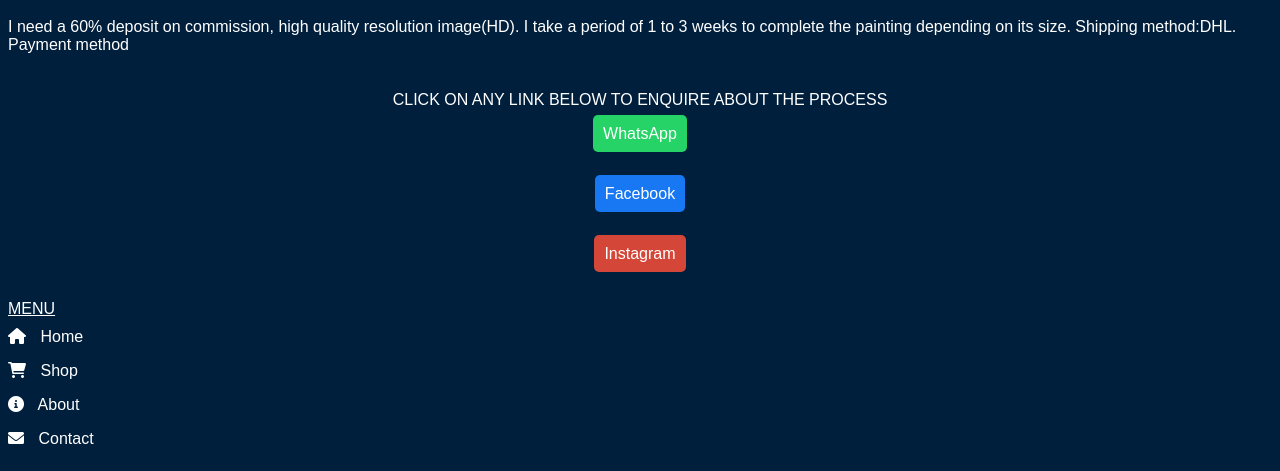
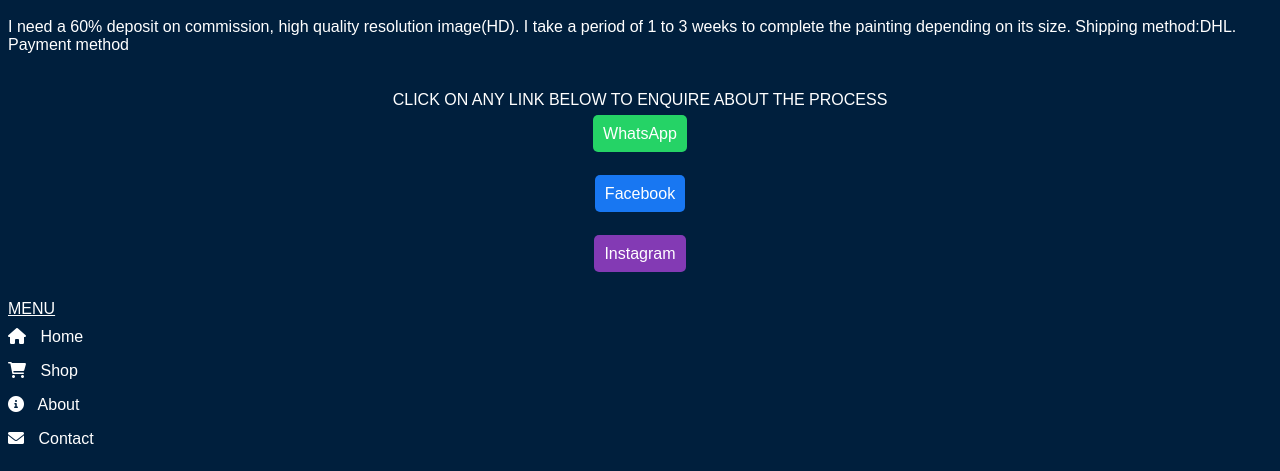
Before and after one commit to Kunashe-n/myapp, a Flask app: page /commissions in a window 1280 px wide. Shown: the part 722-1193 px from the top of the page. Run offline with Flask 3, Linux system fonts and the light colour scheme.

Commit message:
Update commissions.html

```diff
--- a/templates/commissions.html
+++ b/templates/commissions.html
@@ -80,7 +80,7 @@
        <p><a href="https://facebook.com/@willardmagiga" style="text-decoration: none; color: #ffffff; background-color: #1877F2; padding: 10px; border-radius: 5px;">Facebook</a></p>
        </header>
        <header>
-       <p><a href="https://www.instagram.com/trinkoh_arts?igsh=NTc4MTIwNjQ2YQ==" style="text-decoration: none; color: #ffffff; background-color: #D44638; padding: 10px; border-radius: 5px;">Instagram</a></p>
+       <p><a href="https://www.instagram.com/trinkoh_arts?igsh=NTc4MTIwNjQ2YQ==" style="text-decoration: none; color: #ffffff; background-color: #833AB4; padding: 10px; border-radius: 5px;">Instagram</a></p>
     </header>
     <p style="text-decoration: underline; margin-bottom: 10px;">MENU</p>
     <nav style="display: flex; flex-direction: column; align-items: flex-start; margin-top: 0; gap: 10px;"></nav>
```
